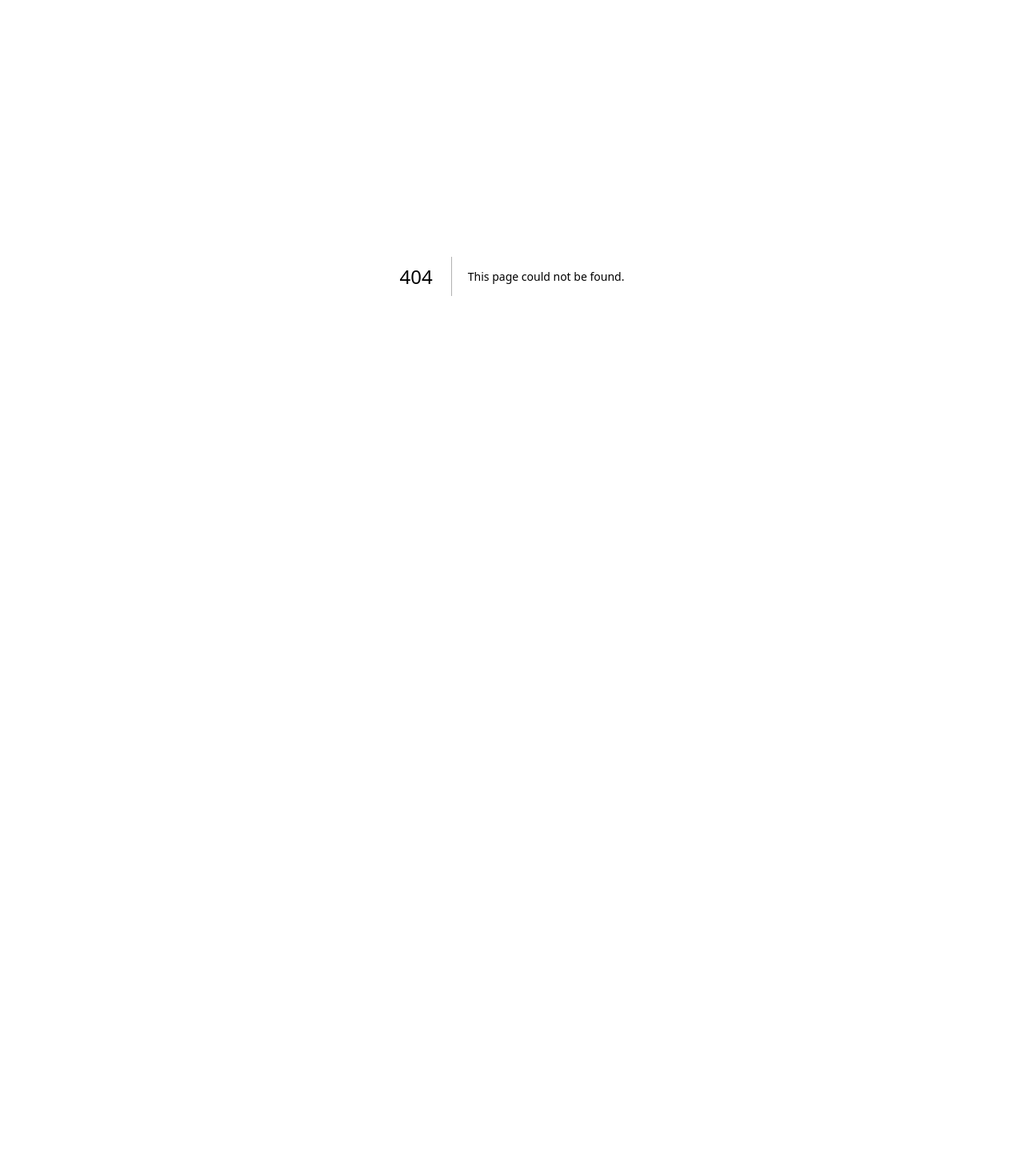
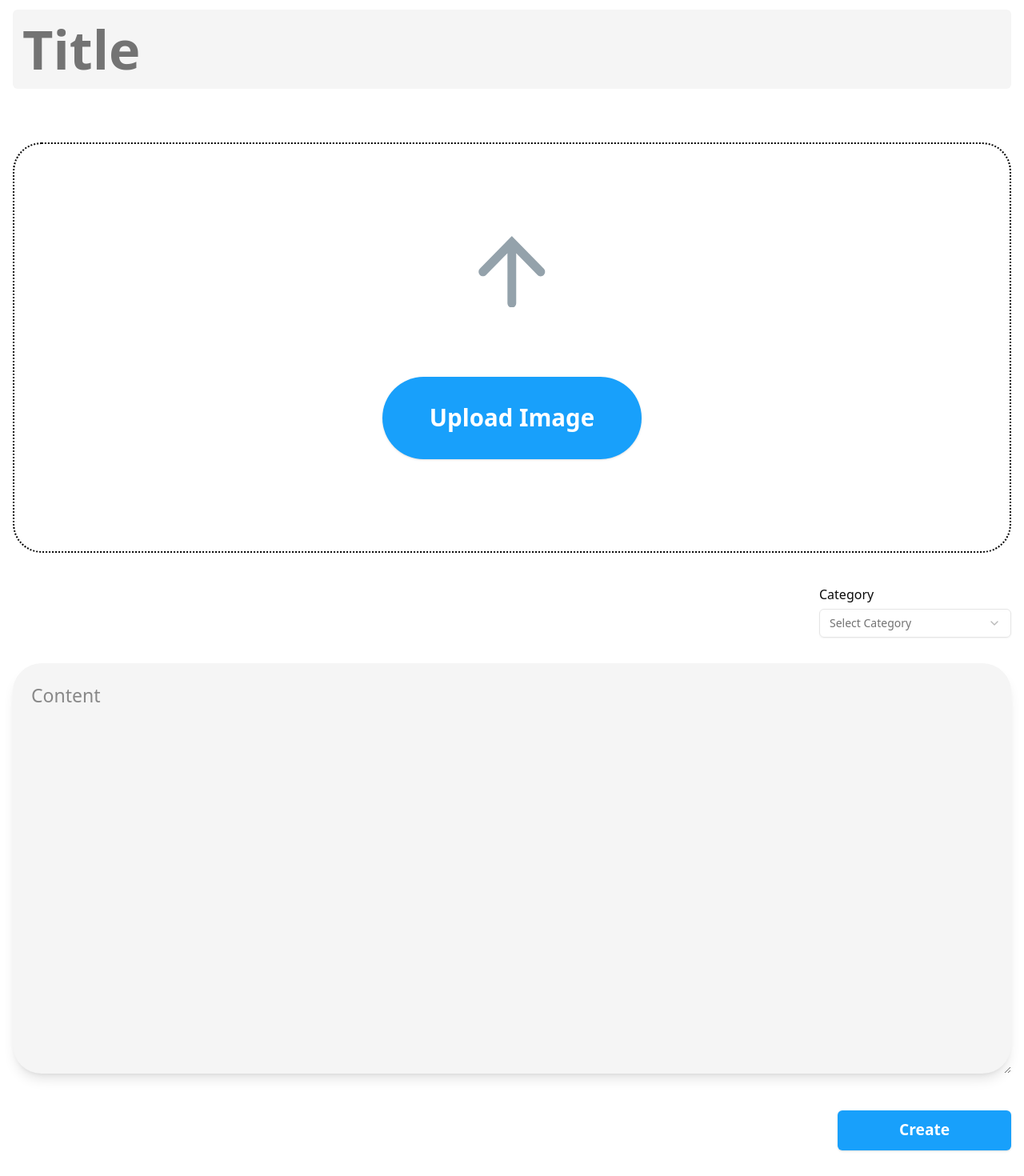
Before and after one commit to if-document/teamdev_21_1, a Next.js app: page /article/create in a window 1280 px wide. Before the commit this address had no page. Shown: the part 55-1525 px from the top of the page at 80% size. Before the commit the page ends 800 px from the top, so only its background shows below. Built offline with nearby package versions, Linux system fonts and the light colour scheme.

Commit message:
記事投稿画面 作成

```diff
--- /dev/null
+++ b/src/app/article/create/page.tsx
@@ -0,0 +1,91 @@
+import { Button } from "@/components/ui/button";
+import { Input } from "@/components/ui/input";
+import {
+  Select,
+  SelectContent,
+  SelectItem,
+  SelectTrigger,
+  SelectValue,
+} from "@/components/ui/select";
+import { Textarea } from "@/components/ui/textarea";
+
+export default function ArticleCreatePage() {
+  return (
+    <div className="w-full max-w-[1492px] mx-auto px-[16px]">
+      <form>
+        <Input
+          type="text"
+          name="title"
+          placeholder="Title"
+          className="text-[clamp(32px,5.2vw,75px)] font-bold leading-[1.1] my-[1em] h-[1.5em] border-0 bg-[#F5F5F5] focus-visible:outline-none focus-visible:bg-[#fff] focus-visible:ring-0 shadow-none"
+        />
+
+        <div className="border-dotted border-[2px] border-[#000] rounded-[clamp(16px,2.8vw,40px)] [aspect-ratio:73/30] flex flex-col items-center justify-evenly bg-[#fff] p-[60px] gap-[2em] my-[2.5em]">
+          <svg
+            role="img"
+            width="100"
+            height="100"
+            viewBox="0 0 102 108"
+            fill="none"
+            xmlns="http://www.w3.org/2000/svg"
+            className="w-[clamp(50px,7vw,100px)] h-[clamp(50px,7vw,100px)]"
+          >
+            <title>↑</title>
+            <path
+              fillRule="evenodd"
+              clipRule="evenodd"
+              d="M2.85833 49.1852C0.286807 51.8162 0.286807 56.0812 2.85833 58.7122C5.42985 61.341 9.59256 61.3425 12.1641 58.7161L44.3949 25.7883V101.221C44.3949 104.949 47.351 107.974 50.9933 107.974C54.6357 107.974 57.5918 104.949 57.5918 101.221V25.7883L89.7321 58.7369C92.3112 61.388 96.5115 61.3896 99.0981 58.7416C101.685 56.0943 101.685 51.8031 99.0981 49.1558L51.5137 0.457904C51.2271 0.162307 50.7596 0.162307 50.473 0.457904L2.85833 49.1852Z"
+              fill="#94A2AB"
+            />
+          </svg>
+
+          <Button
+            asChild
+            className="text-[clamp(16px,2.3vw,33px)] text-[#fff] bg-[#18A0FB] px-[2em] py-[1em] font-bold block rounded-full h-auto cursor-pointer"
+          >
+            <label htmlFor="upload_image">Upload Image</label>
+          </Button>
+
+          <input
+            type="file"
+            accept="image/*"
+            name="upload_image"
+            id="upload_image"
+            className="hidden"
+          />
+        </div>
+
+        <div className="flex justify-end my-8">
+          <div className="flex flex-col gap-[6px] w-full max-w-[240px] min-w-[fit-content]">
+            <label htmlFor="category_id">Category</label>
+            <Select name="category_id">
+              <SelectTrigger id="category_id">
+                <SelectValue placeholder="Select Category" />
+              </SelectTrigger>
+              <SelectContent className="text-[clamp(18px,1.8vw,26px)] w-full">
+                <SelectItem value="1">Category A</SelectItem>
+                <SelectItem value="2">Category B</SelectItem>
+                <SelectItem value="3">Category C</SelectItem>
+              </SelectContent>
+            </Select>
+          </div>
+        </div>
+
+        <Textarea
+          name="content"
+          placeholder="Content"
+          className="bg-[#F5F5F5] text-[#555] border-0 rounded-[clamp(16px,2.8vw,40px)] [aspect-ratio:73/30] p-[0.5em] md:p-[1em] text-[clamp(18px,1.8vw,26px)] md:text-[clamp(18px,1.8vw,26px)] min-h-[14em] mt-[1em] mb-[2em] placeholder:text-[#888] focus-visible:outline-none focus-visible:ring-offset-0 focus-visible:ring-1 focus-visible:bg-[#fff] shadow-md md:shadow-lg"
+        />
+
+        <div className="flex justify-center md:justify-end my-[2em]">
+          <Button
+            type="submit"
+            className="px-[4em] py-[1.3em] bg-[#18A0FB] text-[#fff] text-[clamp(16px,1.5vw,22px)] font-bold"
+          >
+            Create
+          </Button>
+        </div>
+      </form>
+    </div>
+  );
+}
```
